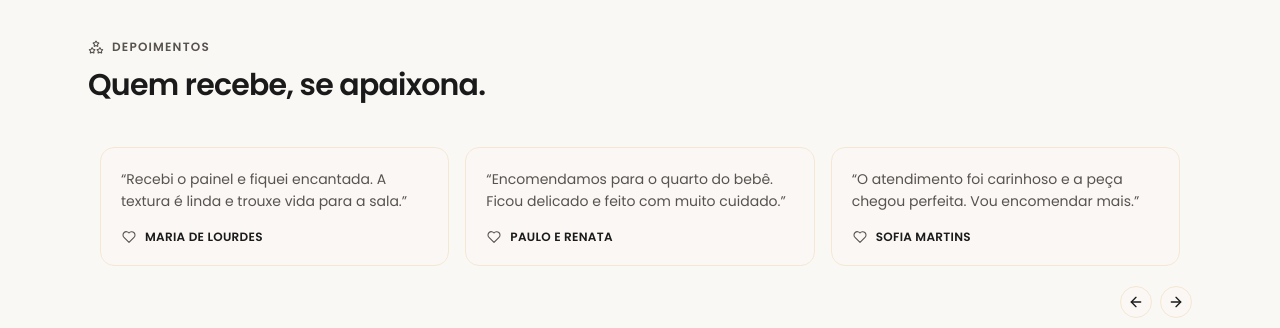
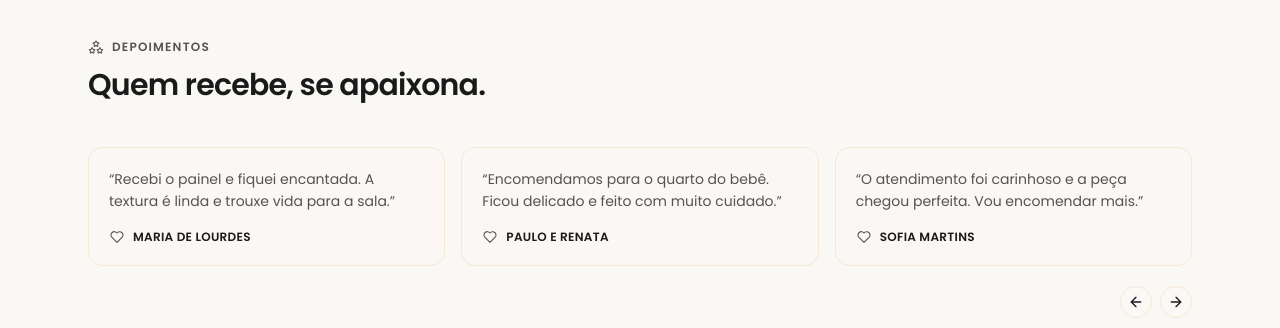
Before and after one commit to ianlgnk/atelie-da-gisa, a Next.js app: page / in a window 1280 px wide. Shown: the part 2600-2928 px from the top of the page. Built offline with nearby package versions, Linux system fonts and the light colour scheme.

Commit message:
feat: cuezy

```diff
--- a/src/components/testimonials-carousel.tsx
+++ b/src/components/testimonials-carousel.tsx
@@ -20,7 +20,7 @@ type Testimonial = {
 export function TestimonialsCarousel({ items }: { items: Testimonial[] }) {
   return (
     <Carousel opts={{ align: "start", loop: true }} className="relative">
-      <CarouselContent containerClassName="py-3 touch-pan-y px-3">
+      <CarouselContent containerClassName="py-3 touch-pan-y">
         {items.map((testimonial) => (
           <CarouselItem
             key={testimonial.name}
--- a/tsconfig.json
+++ b/tsconfig.json
@@ -22,6 +22,6 @@
       }
     ]
   },
-  "include": ["**/*.ts", "**/*.tsx", "next-env.d.ts", ".next/types/**/*.ts"],
-  "exclude": ["node_modules"]
+  "include": ["src/**/*.ts", "src/**/*.tsx", "next-env.d.ts"],
+  "exclude": ["node_modules", ".next"]
 }
```
